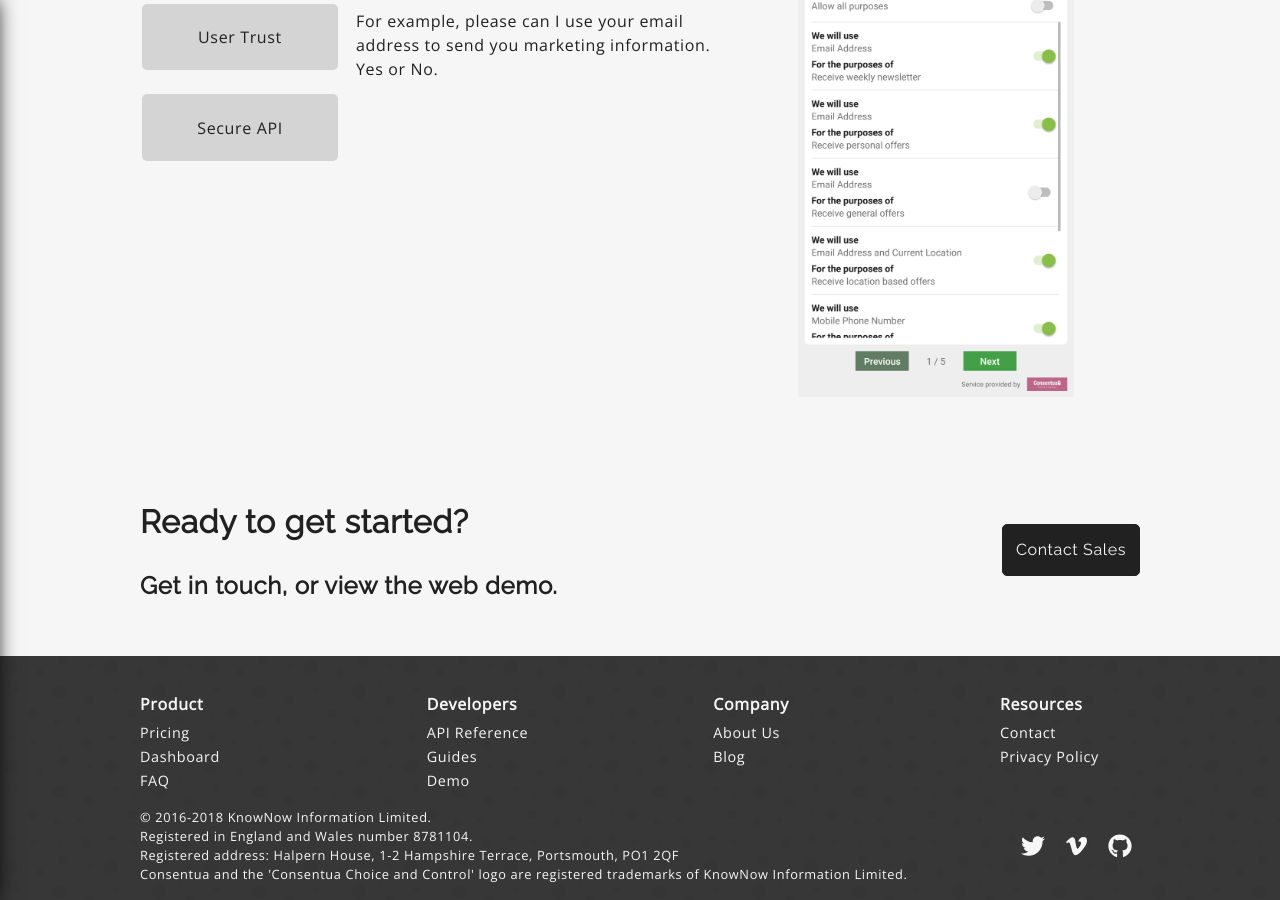
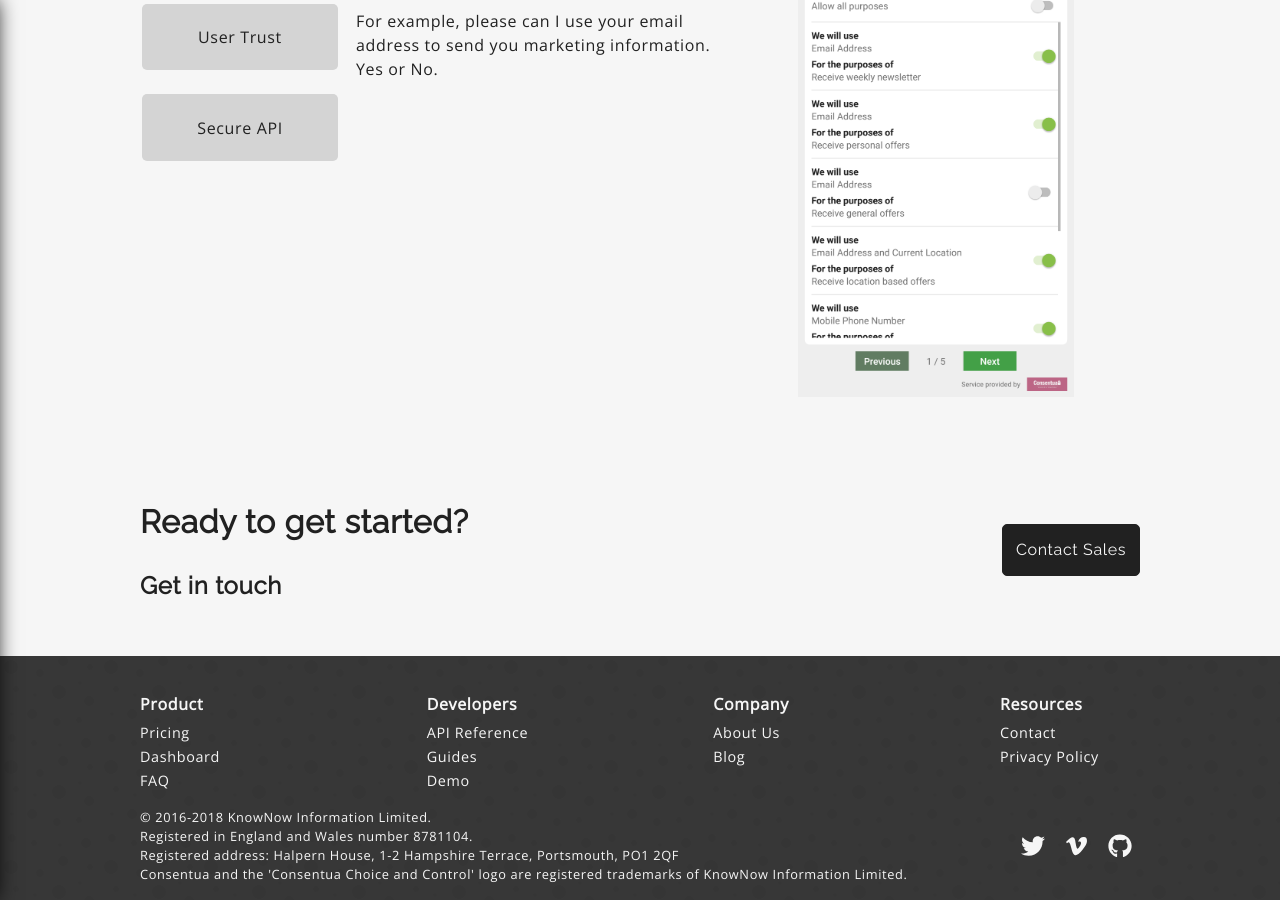
Before and after one commit to Consentua/consentua.github.io_old, a Jekyll site: the page built from index.html, in a window 1280 px wide and 900 px high, scrolled down 1829 px. Built offline with Jekyll 4.4.1, drawn with Linux system fonts in a browser that asks for light colours.

Commit message:
Remove references to demo

```diff
--- a/index.html
+++ b/index.html
@@ -184,7 +184,7 @@ title: home
     <div class="bottom-cta">
       <span>
         <h1>Ready to get started?</h1>
-        <h2>Get in touch, or view the web demo.</h2>
+        <h2>Get in touch</h2><!--, or view the web demo.</h2>-->
       </span>
       <span>
         <!--
```
